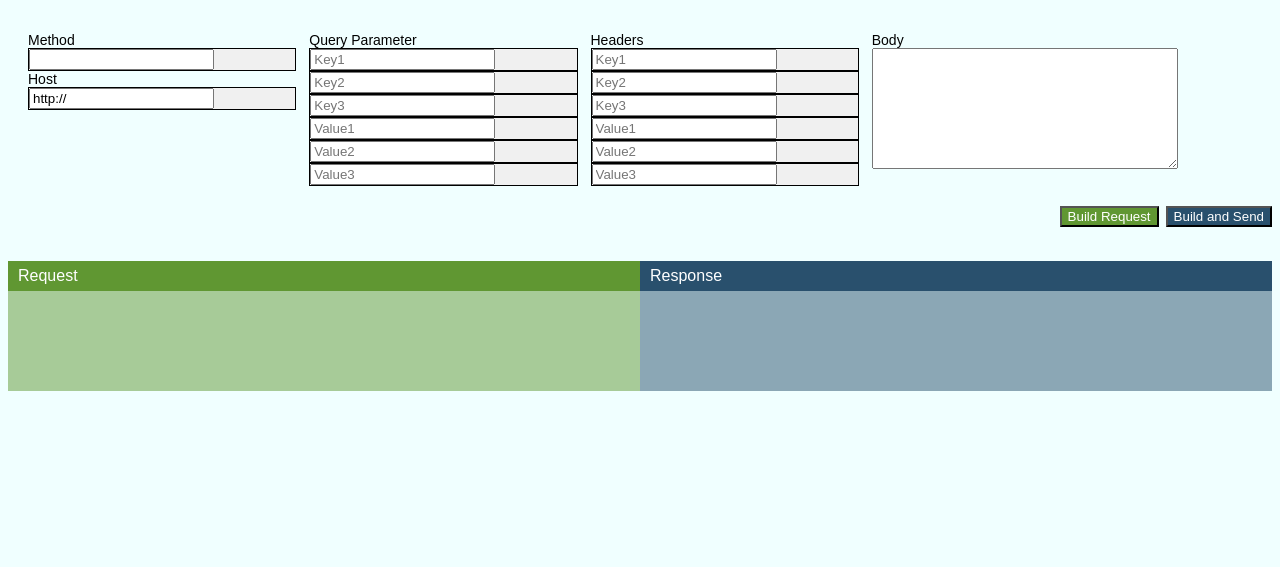
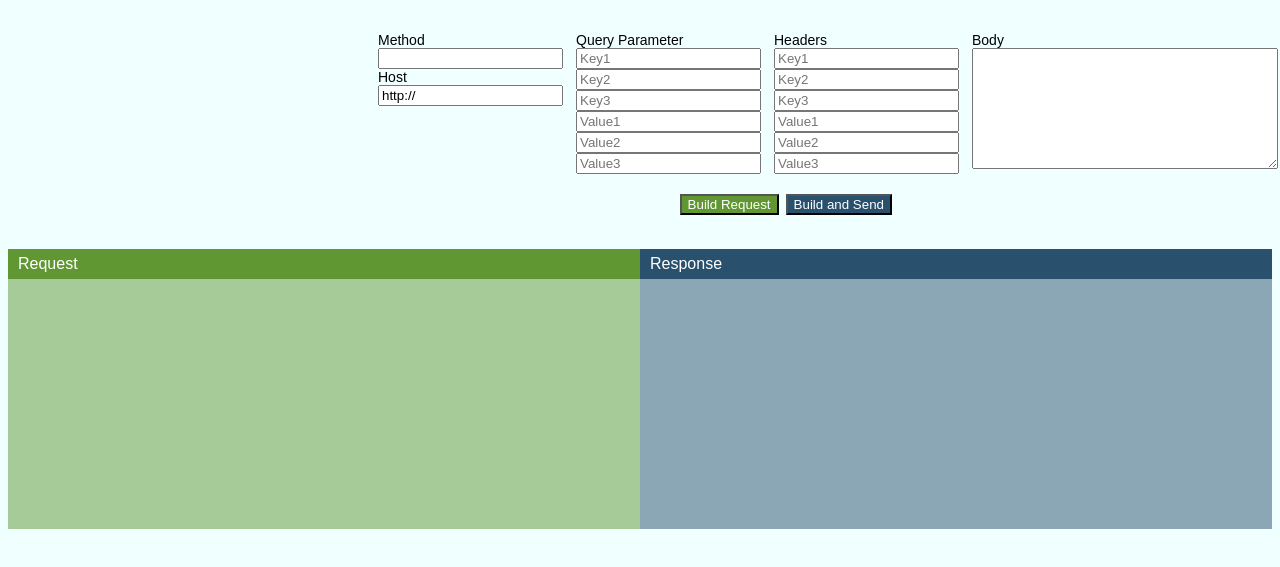
Before and after one commit to SalSoloman/HTTP, a website: page postalicious/public/index.html in a window 1280 px wide. Shown: the part 47-614 px from the top of the page. Drawn offline with Linux system fonts and the light colour scheme.

Commit message:
final CSS

```diff
--- a/postalicious/public/stylesheets/style.css
+++ b/postalicious/public/stylesheets/style.css
@@ -16,6 +16,8 @@ body {
   margin-top: 35px;
   margin-left: 20px;
   background-color: #F0FFFF;
+  padding-left: 350px;
+  padding-right: 350px;
 }
 
 .flex-container-1 {
@@ -55,14 +57,19 @@ body {
   padding-top: 20px;
   float: right;
   display: flex;
+  padding-right: 380px;
 }
 
-.flex-item {
-  background-color: #F0F0F0;
+/*.flex-item {
+  background-color: #F0FFFF;
   color: black;
   border: 1px solid black;
   font-size: 14px;
-}
+}*/
+
+/*input {
+  margin-top: 4px;
+}*/
 
 textarea {
   width: 300px;
@@ -98,7 +105,7 @@ textarea {
 }
 
 .outputs {
-  height: 100px;
+  height: 250px;
 }
 
 
@@ -112,15 +119,6 @@ textarea {
   font-family: sans-serif;
 }
 
-#req-button {
-  background-color: #609732;
-  color: white;
-}
-
-#resp-button {
-  background-color: #29506D;
-  color: white;
-}
 
 
 .Response {
@@ -147,3 +145,14 @@ textarea {
 
 .basic-url {
 }
+
+
+#req-button {
+  background-color: #609732;
+  color: white;
+}
+
+#resp-button {
+  background-color: #29506D;
+  color: white;
+}
```
